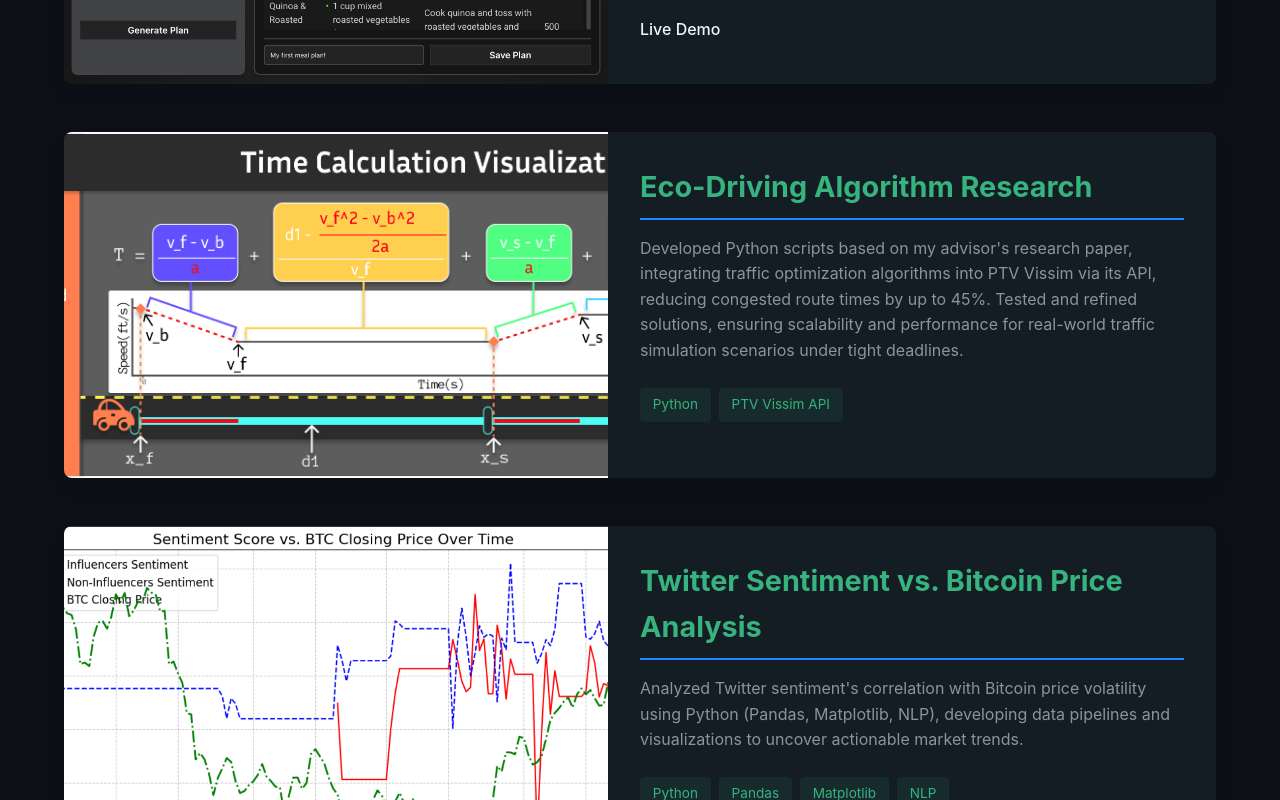
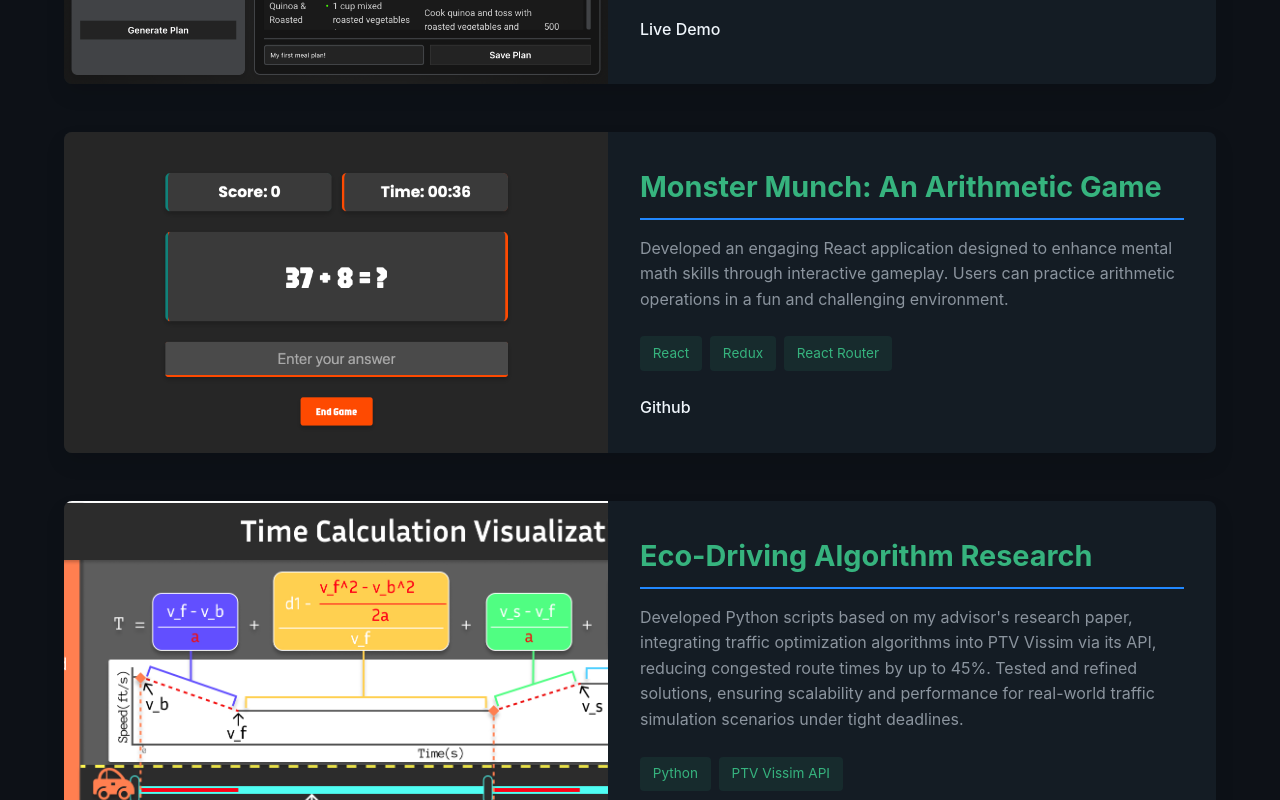
Before and after one commit to cstlford/cford, a React (Vite) app: page /experience in a window 1280 px wide. Shown: the part 920-1720 px from the top of the page. Built offline with nearby package versions, Linux system fonts and the light colour scheme.

Commit message:
added project

```diff
--- a/src/pages/Experience/index.tsx
+++ b/src/pages/Experience/index.tsx
@@ -2,6 +2,7 @@ import styles from "./Experience.module.css";
 import shapeshift from "../../assets/shapeshift-gen.png";
 import btc from "../../assets/btc.png";
 import eco from "../../assets/eco-driving visual.jpg";
+import monster from "../../assets/monster.png";
 
 const Experience = () => {
   const experience = [
@@ -47,7 +48,14 @@ const Experience = () => {
       liveLink: "https://shapeshiftness.netlify.app",
       image: shapeshift,
     },
-
+    {
+      title: "Monster Munch: An Arithmetic Game",
+      technologies: ["React", "Redux", "React Router"],
+      description:
+        "Developed an engaging React application designed to enhance mental math skills through interactive gameplay. Users can practice arithmetic operations in a fun and challenging environment.",
+      gitLink: "https://github.com/cstlford/arithmeticGame",
+      image: monster,
+    },
     {
       title: "Eco-Driving Algorithm Research",
       technologies: ["Python", "PTV Vissim API"],
@@ -124,6 +132,16 @@ const Experience = () => {
                       Live Demo
                     </a>
                   )}
+                  {project.gitLink && (
+                    <a
+                      href={project.gitLink}
+                      target="_blank"
+                      rel="noopener noreferrer"
+                      className={styles.projectLink}
+                    >
+                      Github
+                    </a>
+                  )}
                 </div>
               </div>
             </div>
```
Also changed, not shown: src/assets/monster.png (added).
